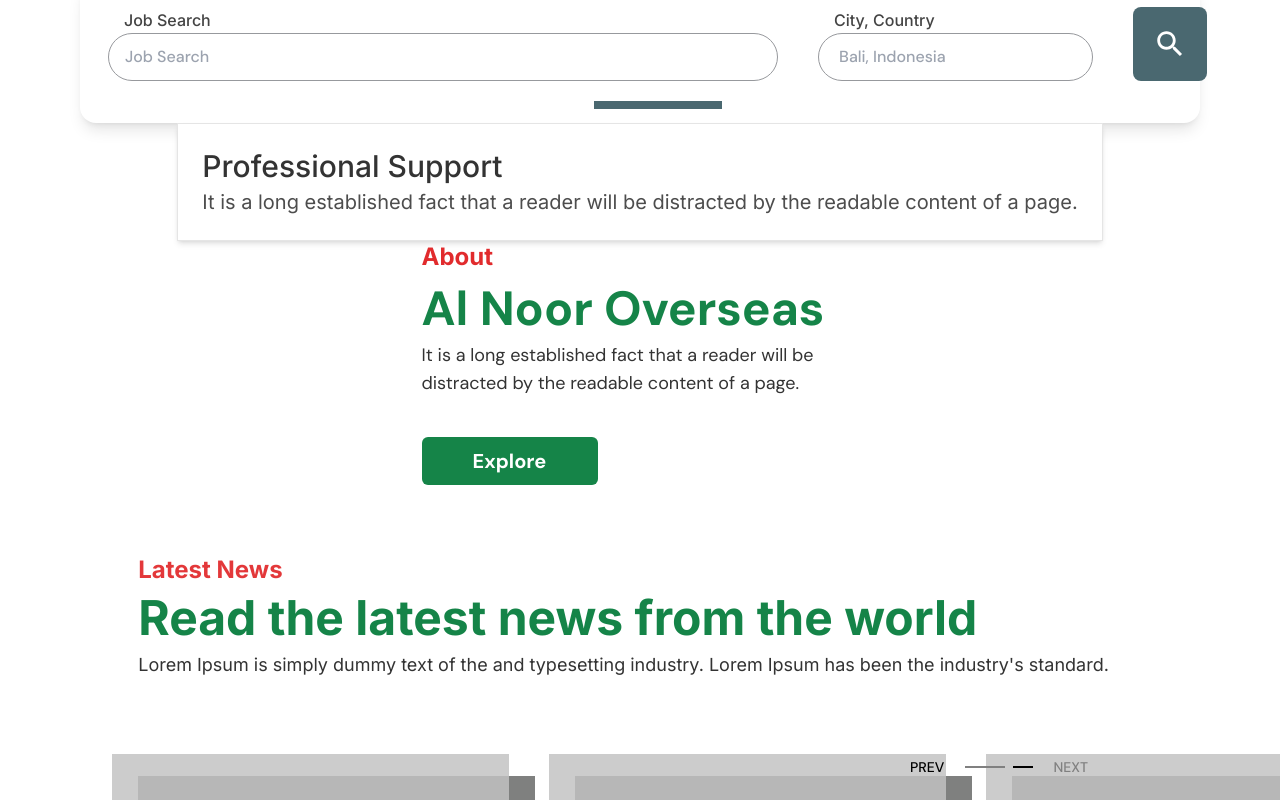
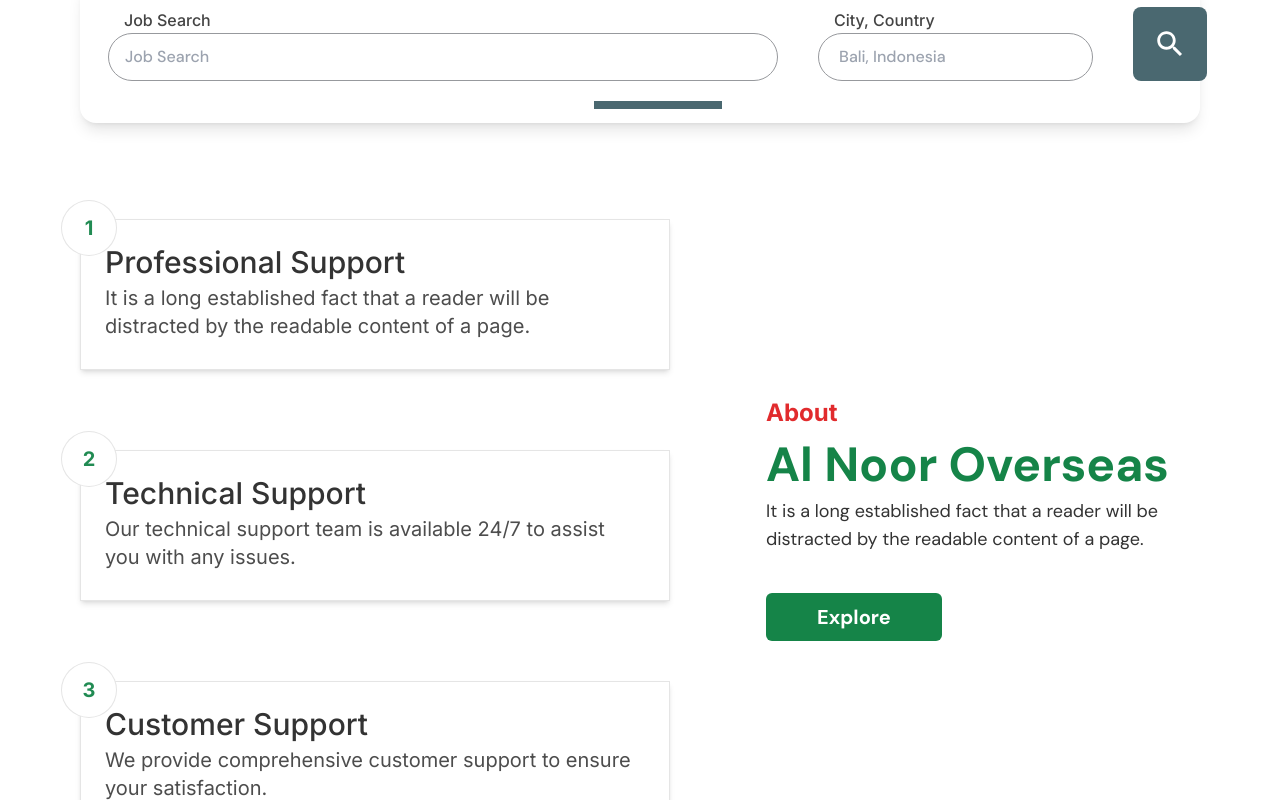
Before and after one commit to rhitik17/Al-noor-fe, a React (Vite) app: page / in a window 1280 px wide. Shown: the part 880-1680 px from the top of the page. Built offline with nearby package versions, Linux system fonts and the light colour scheme.

Commit message:
Updated AboutCard and ProfessionalSupportCard components, added props to ProfessionalSupportCard, and refactored Home page layout to display multiple support cards.

```diff
--- a/src/components/home/AboutCard.jsx
+++ b/src/components/home/AboutCard.jsx
@@ -11,7 +11,7 @@
         </div>
 
         {/* Description Section */}
-        <p className="w-full text-[#333333] text-lg font-normal font-roboto leading-7">
+        <p className="w-full text-[#333333] text-lg font-normal font-roboto text-justify">
           It is a long established fact that a reader will be<br />
           distracted by the readable content of a page.
         </p>
--- a/src/components/home/SupportCard.jsx
+++ b/src/components/home/SupportCard.jsx
@@ -1,18 +1,23 @@
 import React from "react";
 
-const ProfessionalSupportCard = () => {
+const ProfessionalSupportCard = ({ title, description, index }) => {
   return (
-    <div className="w-[96] h-[38] px-6 py-6 bg-white shadow-md border border-black/10 flex flex-col items-start gap-2">
-      <div className="w-full h-[24] flex flex-col items-start gap-1">
+    <div className="relative w-[590px] min-h-[151px] px-6 py-6 bg-white shadow-md border border-black/10 flex flex-col items-start gap-2">
+      {/* Circle with Number */}
+      <div className="absolute top-[-20px] left-[-20px] w-14 h-14 flex items-center justify-center rounded-full bg-white  border border-black/10">
+        <span className="text-xl font-bold font-inter text-primary-green">{index + 1}</span>
+      </div>
+
+      <div className="w-full flex flex-col items-start gap-1">
         {/* Title */}
-        <div className="flex w-[84] justify-center items-center gap-2">
-          <h2 className="flex-grow text-[#333333] text-3xl font-medium font-inter">Professional Support</h2>
+        <div className="flex w-full justify-center items-center gap-2">
+          <h2 className="flex-grow text-[#333333] text-3xl font-medium font-inter">{title}</h2>
         </div>
 
         {/* Description */}
         <div className="flex w-full justify-center items-center gap-2">
           <p className="flex-grow text-[#4d4d4d] text-xl font-normal font-inter leading-7">
-            It is a long established fact that a reader will be distracted by the readable content of a page.
+            {description}
           </p>
         </div>
       </div>
--- a/src/views/pages/Home.jsx
+++ b/src/views/pages/Home.jsx
@@ -1,24 +1,64 @@
-import React from 'react'
-import HeroSection from '../../components/home/Hero'
-import JobSearchSection from '../../components/home/JobSearchSection'
-import ProfessionalSupportCard from '../../components/home/SupportCard'
-import AboutCard from '../../components/home/AboutCard'
-import LatestNews from '../../components/home/Latestnews'
-import SucessStories from '../../components/home/SucessStories'
+import React from "react";
+import HeroSection from "../../components/home/Hero";
+import JobSearchSection from "../../components/home/JobSearchSection";
+import ProfessionalSupportCard from "../../components/home/SupportCard";
+import AboutCard from "../../components/home/AboutCard";
+import LatestNews from "../../components/home/Latestnews";
+import SucessStories from "../../components/home/SucessStories";
 
 const Home = () => {
+  const supports = [
+    {
+      title: "Professional Support",
+      description:
+        "It is a long established fact that a reader will be distracted by the readable content of a page.",
+    },
+    {
+      title: "Technical Support",
+      description:
+        "Our technical support team is available 24/7 to assist you with any issues.",
+    },
+    {
+      title: "Customer Support",
+      description:
+        "We provide comprehensive customer support to ensure your satisfaction.",
+    },
+  ];
+
   return (
-  <>
-  <section className='px-20 pt-16 flex flex-col items-center'>
-<HeroSection/>
-<JobSearchSection/>
-<ProfessionalSupportCard/>
-<AboutCard/>
-<LatestNews/>
-<SucessStories/>
-  </section>
-  </>
-  )
-}
+    <>
+      <section className="px-20 pt-16 flex flex-col items-center">
+        <HeroSection />
+        <JobSearchSection />
 
-export default Home
+        <div className="w-full py-24 flex items-center justify-between gap-24 ">
+          <div className="w-9/12 space-y-20 ">
+
+              {supports.map((support, index) => (
+                <div
+                  key={index}
+                  className={`flex ${
+                    index % 2 === 1 ? "justify-end" : "justify-start"
+                  }`}
+                >
+                  <ProfessionalSupportCard
+                    index={index}
+                    title={support.title}
+                    description={support.description}
+                  />
+                </div>
+              ))}
+
+          </div>
+          <div className="">
+            <AboutCard />
+          </div>
+        </div>
+        <LatestNews />
+        <SucessStories />
+      </section>
+    </>
+  );
+};
+
+export default Home;
```
